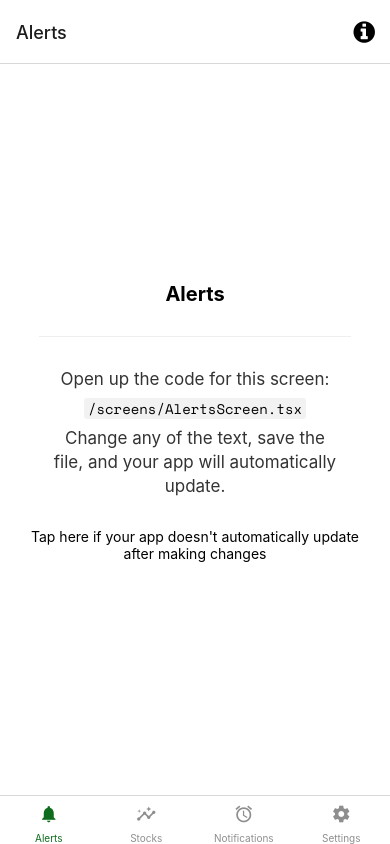
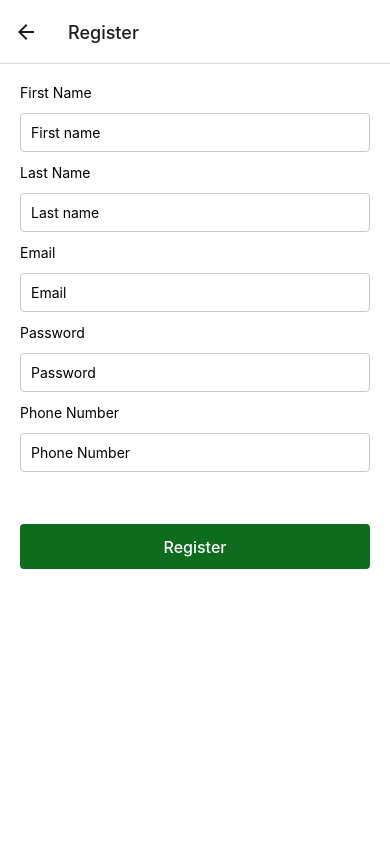
Before and after one commit to borislavvp/SWE3028-Exponential, a React Native app in the folder mobile/: screen /Register in a window 390 px wide. Built offline with nearby package versions, Linux system fonts and the light colour scheme; what expo-linking would draw is missing.

Commit message:
added login and register screens

```diff
--- a/mobile/components/EditScreenInfo.tsx
+++ b/mobile/components/EditScreenInfo.tsx
@@ -34,7 +34,7 @@ export default function EditScreenInfo({ path }: { path: string }) {
 
       <View style={styles.helpContainer}>
         <TouchableOpacity onPress={handleHelpPress} style={styles.helpLink}>
-          <Text style={styles.helpLinkText} lightColor={Colors.light.tint}>
+          <Text style={styles.helpLinkText} lightColor={Colors.light.green}>
             Tap here if your app doesn't automatically update after making changes
           </Text>
         </TouchableOpacity>
--- a/mobile/globals/types.ts
+++ b/mobile/globals/types.ts
@@ -17,6 +17,8 @@ export type RootStackParamList = {
   Root: NavigatorScreenParams<RootTabParamList> | undefined;
   Modal: undefined;
   NotFound: undefined;
+  Register: undefined;
+  Login: undefined;
 };
 
 export type RootStackScreenProps<Screen extends keyof RootStackParamList> = NativeStackScreenProps<
--- a/mobile/navigation/components/BottomTabNavigator.tsx
+++ b/mobile/navigation/components/BottomTabNavigator.tsx
@@ -18,8 +18,10 @@ function renderTabScreens(colorScheme: NonNullable<ColorSchemeName>) {
     key={tab.name}
     name={tab.name}
     component={tab.component}
-    options={({navigation,route}: RootTabScreenProps<typeof tab.name>) => ({
+    options={({navigation}: RootTabScreenProps<typeof tab.name>) => ({
       title: tab.title,
+      tabBarLabelPosition: "below-icon",
+      tabBarItemStyle: {paddingBottom:5},
       tabBarIcon: ({ color }) => <TabBarIcon name={tab.iconName} color={color} />,
       headerRight: () => (
         <Pressable
--- a/mobile/navigation/index.tsx
+++ b/mobile/navigation/index.tsx
@@ -3,6 +3,7 @@
  * https://reactnavigation.org/docs/getting-started
  *
  */
+import * as SplashScreen from 'expo-splash-screen';
 import { NavigationContainer, DefaultTheme, DarkTheme } from '@react-navigation/native';
 import { createNativeStackNavigator } from '@react-navigation/native-stack';
 import * as React from 'react';
@@ -14,6 +15,11 @@ import NotFoundScreen from '../screens/NotFoundScreen';
 import LinkingConfiguration from './components/LinkingConfiguration';
 import { BottomTabNavigator } from './components/BottomTabNavigator';
 import { RootStackParamList } from '../globals/types';
+import { useAppSelector } from '../hooks/useStateHooks';
+import RegisterScreen from '../screens/auth/RegisterScreen';
+import { authInitializeAction } from '../redux/actions/auth/authInitializeAction';
+import { useDispatch } from 'react-redux';
+import LoginScreen from '../screens/auth/LoginScreen';
 
 export default function Navigation({ colorScheme }: { colorScheme: ColorSchemeName }) {
   return (
@@ -32,13 +38,43 @@ export default function Navigation({ colorScheme }: { colorScheme: ColorSchemeNa
 const Stack = createNativeStackNavigator<RootStackParamList>();
 
 function RootNavigator() {
+  const dispatch = useDispatch();
+  const [isAuthFetchingComplete, setAuthFetchingComplete] = React.useState(false);
+  // Load any resources or data that we need prior to rendering the app
+  React.useEffect(() => {
+    async function loadResourcesAndDataAsync() {
+      try {
+        SplashScreen.preventAutoHideAsync();
+        dispatch(authInitializeAction());
+
+      } catch (e) {
+        // We might want to provide this error information to an error reporting service
+        console.warn(e);
+      } finally {
+        setAuthFetchingComplete(true);
+        SplashScreen.hideAsync();
+      }
+    }
+    loadResourcesAndDataAsync();
+  }, []);
+
+  const { logged } = useAppSelector((state) => state.auth)
+
   return (
+      isAuthFetchingComplete ? (
     <Stack.Navigator>
-      <Stack.Screen name="Root" component={BottomTabNavigator} options={{ headerShown: false }} />
+        {logged ?
+    <Stack.Screen name="Root" component={BottomTabNavigator} options={{ headerShown: false }} />
+    : (
+      <Stack.Group>
+            <Stack.Screen name="Login" component={LoginScreen} options={{ title: 'Login' }} />
+        <Stack.Screen name="Register" component={RegisterScreen} options={{ title: 'Register' }} />
+      </Stack.Group>
+    )}
       <Stack.Screen name="NotFound" component={NotFoundScreen} options={{ title: 'Oops!' }} />
       <Stack.Group screenOptions={{ presentation: 'modal' }}>
         <Stack.Screen name="Modal" component={ModalScreen} />
       </Stack.Group>
-    </Stack.Navigator>
+    </Stack.Navigator>) : null
   );
 }
--- /dev/null
+++ b/mobile/screens/auth/LoginScreen.tsx
@@ -0,0 +1,96 @@
+import * as React from 'react';
+import { StyleSheet, TextInput } from 'react-native';
+import { useDispatch } from 'react-redux';
+
+import { Text, TouchableHighlight, View } from '../../components/Themed';
+import { RootStackScreenProps } from '../../globals/types';
+import { authLoginUserAction } from '../../redux/actions/auth/authLoginUserAction';
+import { AuthLoginInputModel } from '../../redux/actions/auth/types/AuthLogin';
+
+export default function AlertsScreen(props: RootStackScreenProps<"Login">) {
+  const dispatch = useDispatch();
+  const [loginData, setLoginData] = React.useState<AuthLoginInputModel>({Email: "",Password:""});
+
+  const signIn = () => {
+      dispatch(authLoginUserAction(loginData))
+  }
+
+  const goToRegisterPage = () => props.navigation.navigate("Register");
+
+  return (
+    <View style={styles.container}>
+        <Text>Email</Text>
+        <TextInput
+            style={styles.inputField}
+            placeholder="Email"
+            value={loginData.Email}
+            onChangeText={(email) => setLoginData({...loginData,Email:email})}
+        />
+        <Text>Password</Text>
+        <TextInput
+            style={styles.inputField}
+            placeholder="Password"
+            value={loginData.Password}
+            onChangeText={(password) => setLoginData({...loginData,Password:password})}
+            secureTextEntry
+          />
+
+        <TouchableHighlight style={styles.button} onPress={signIn} underlayColor='#99d9f4'>
+            <Text style={styles.buttonText}  lightColor="#ffff" >Login</Text>
+      </TouchableHighlight>
+      <View style={styles.secondaryTextBox}>
+        <Text style={styles.secondaryText}>Don't have an acount?</Text>
+        <Text style={styles.secondaryText} lightColor="#0487FF" onPress={goToRegisterPage}>Register now</Text>
+      </View>
+    </View>
+  );
+}
+
+const styles = StyleSheet.create({
+    container: {
+        padding:20,
+        flex: 1,
+        alignItems: 'flex-start',
+        justifyContent: 'flex-start',
+        width: '100%',
+        height:'100%'
+    },
+    inputField: {
+        padding: 10,
+        marginTop:12,
+        marginBottom:12,
+        width: '100%',
+        borderColor:"rgb(200,200,200)",
+        borderWidth: 1,
+        borderRadius: 4,
+    },
+    separator: {
+        marginVertical: 30,
+        height: 1,
+        width: '80%',
+    },
+    buttonText: {
+        fontSize: 16,
+        alignSelf: 'center',
+        fontWeight:'500'
+    },
+    button: {
+        height: 45,
+        borderRadius: 4,
+        marginBottom: 10,
+        alignSelf: 'stretch',
+        justifyContent: 'center',
+        marginVertical:40
+    },
+    secondaryTextBox: {
+       padding:50,
+        flex: 0,
+        justifyContent: 'center',
+        width: '100%',
+        height:'100%'
+    },
+    secondaryText: {
+      fontSize: 14,
+      alignSelf: 'center',
+    }
+});
--- /dev/null
+++ b/mobile/screens/auth/RegisterScreen.tsx
@@ -0,0 +1,104 @@
+
+import * as React from 'react';
+import { StyleSheet, TextInput } from 'react-native';
+import { useDispatch } from 'react-redux';
+
+import { Text, TouchableHighlight, View } from '../../components/Themed';
+import { RootStackScreenProps } from '../../globals/types';
+import { authRegisterUserAction } from '../../redux/actions/auth/authRegisterUserAction';
+import { AuthRegisterInputModel } from '../../redux/actions/auth/types/AuthRegister';
+
+export default function RegisterScreen(props: RootStackScreenProps<"Register">) {
+    const dispatch = useDispatch();
+    const [registrationData, setRegistrationData] = React.useState<AuthRegisterInputModel>({Email: "",FirstName:"",LastName:"",Password:"",PhoneNumber:""});
+
+    const register = () => {
+        dispatch(authRegisterUserAction(registrationData))
+    }
+
+    return (
+    <View style={styles.container}>
+        <Text>First Name</Text>
+        <TextInput
+            style={styles.inputField}
+            placeholder="First name"
+            value={registrationData.FirstName}
+            onChangeText={(firstName) => setRegistrationData({...registrationData,FirstName:firstName})}
+        />
+        <Text>Last Name</Text>
+        <TextInput
+            style={styles.inputField}
+            placeholder="Last name"
+            value={registrationData.LastName}
+            onChangeText={(lastName) => setRegistrationData({...registrationData,LastName:lastName})}
+        />
+        <Text>Email</Text>
+        <TextInput
+            style={styles.inputField}
+            placeholder="Email"
+            value={registrationData.Email}
+            onChangeText={(email) => setRegistrationData({...registrationData,Email:email})}
+        />
+        <Text>Password</Text>
+        <TextInput
+            style={styles.inputField}
+            placeholder="Password"
+            value={registrationData.Password}
+            onChangeText={(password) => setRegistrationData({...registrationData,Password:password})}
+            secureTextEntry
+          />
+        <Text>Phone Number</Text>
+        <TextInput
+            style={styles.inputField}
+            placeholder="Phone Number"
+            value={registrationData.PhoneNumber}
+            onChangeText={(phoneNumber) => setRegistrationData({...registrationData,PhoneNumber:phoneNumber})}
+            textContentType='telephoneNumber'
+            dataDetectorTypes='phoneNumber'
+            keyboardType='phone-pad'
+            maxLength={14}
+        />
+        <TouchableHighlight style={styles.button} onPress={register} underlayColor='#99d9f4'>
+            <Text style={styles.buttonText} lightColor="#ffff" >Register</Text>
+        </TouchableHighlight>
+    </View>
+  );
+}
+
+const styles = StyleSheet.create({
+    container: {
+        padding:20,
+        flex: 1,
+        alignItems: 'flex-start',
+        justifyContent: 'flex-start',
+        width: '100%',
+        height:'100%'
+    },
+    inputField: {
+        padding: 10,
+        marginTop:12,
+        marginBottom:12,
+        width: '100%',
+        borderColor:"rgb(200,200,200)",
+        borderWidth: 1,
+        borderRadius: 4,
+    },
+    separator: {
+        marginVertical: 30,
+        height: 1,
+        width: '80%',
+    },
+    buttonText: {
+        fontSize: 16,
+        alignSelf: 'center',
+        fontWeight:'500'
+    },
+    button: {
+        height: 45,
+        borderRadius: 4,
+        marginBottom: 10,
+        alignSelf: 'stretch',
+        justifyContent: 'center',
+        marginVertical:40
+    }
+});
```
